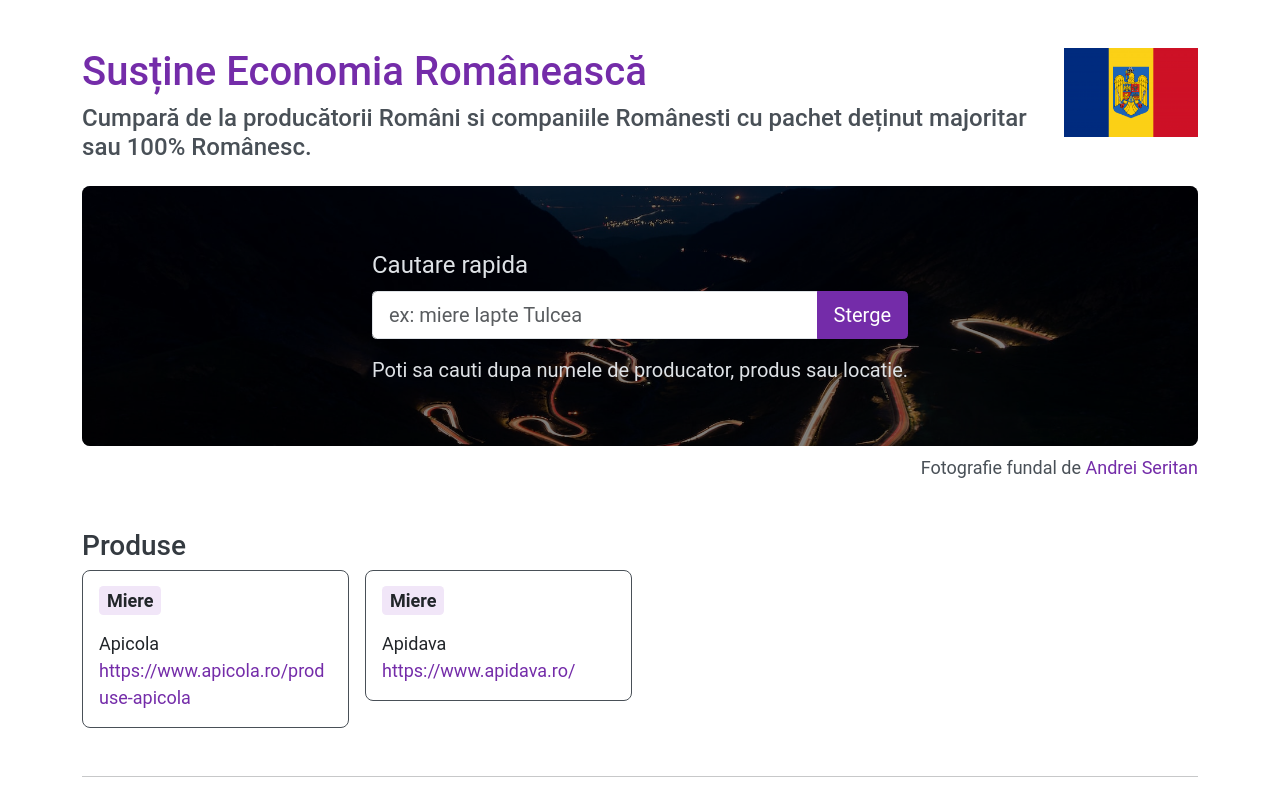
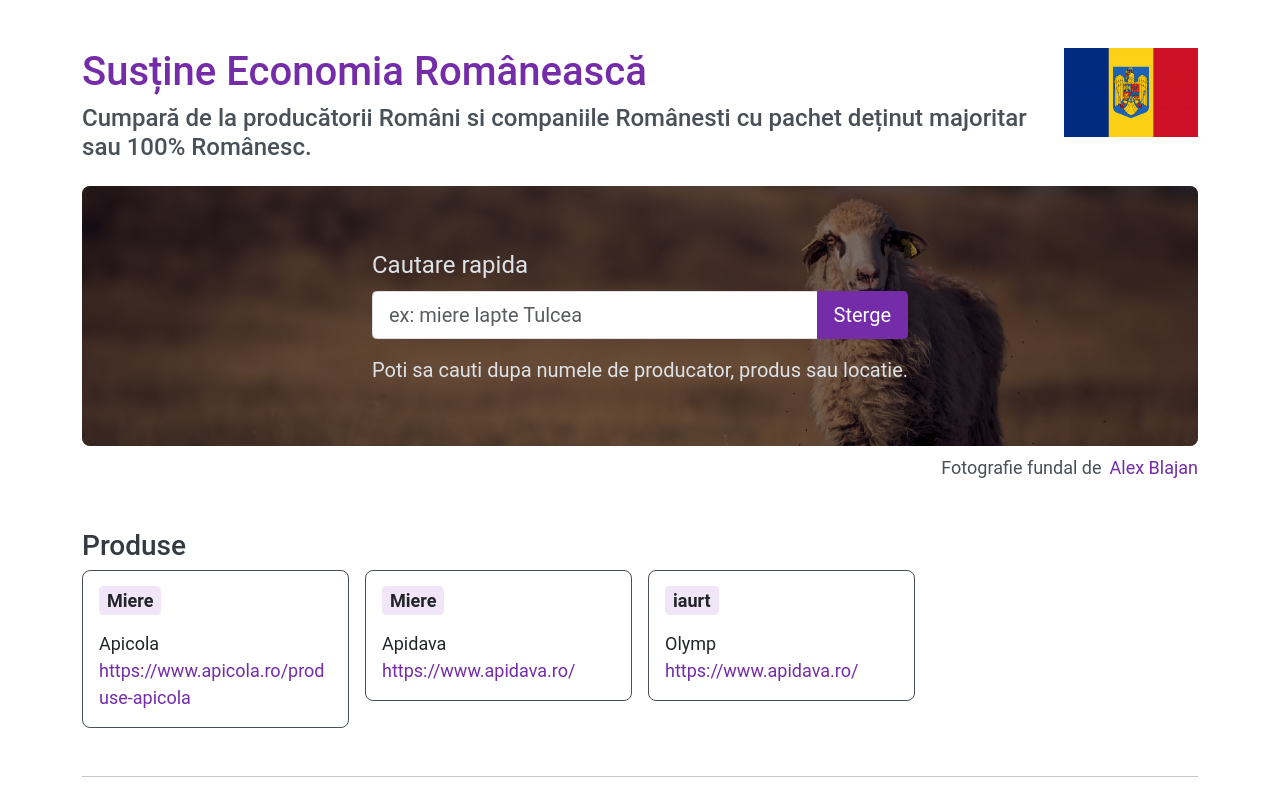
Before and after one commit to sg1asgard/cumpar-romaneste, a Vue app: page / in a window 1280 px wide. Shown: the top 800 px of the page. Built offline with nearby package versions, Linux system fonts and the light colour scheme; no server answers.

Commit message:
layout and info

```diff
--- a/src/data/doar-romaneste.js
+++ b/src/data/doar-romaneste.js
@@ -8,6 +8,11 @@ const doarRomaneste = {
     {
       denumire: 'Miere',
       brand: 'Apidava',
+      url: 'https://www.apidava.ro/'
+    },
+    {
+      denumire: 'iaurt',
+      brand: 'Olymp',
       url: 'https://www.apidava.ro/'
     }
   ],
--- a/src/data/foto-romania.js
+++ b/src/data/foto-romania.js
@@ -20,7 +20,7 @@ const fotoRomania = [
     url_autor: 'https://unsplash.com/@calinstan'
   },
   {
-    url: 'alex-blajan-byqyqkGUerg-unsplash',
+    url: 'alex-blajan-byqyqkGUerg-unsplash.jpg',
     autor: 'Alex Blajan',
     url_autor: 'https://unsplash.com/@alexb'
   }
--- a/src/views/HomeView.vue
+++ b/src/views/HomeView.vue
@@ -33,6 +33,16 @@ const filteredEntries2 = computed(() => {
       item.oras.toLowerCase().includes(search.toLowerCase())
   )
 })
+
+const arrNumber = ref(0)
+const fotoRandom = () => {
+  let max = fotoRomania.length
+  arrNumber.value = Math.floor(Math.random() * max)
+}
+
+onMounted(() => {
+  fotoRandom()
+})
 </script>
 
 <template>
@@ -54,7 +64,7 @@ const filteredEntries2 = computed(() => {
     <main>
       <div
         class="position-relative d-flex flex-row align-items-center justify-content-center rounded-3 overflow-hidden mt-3 px-5 quick-search with-bg"
-        :style="`background-image: url(/foto/${fotoRomania[0].url})`"
+        :style="`background-image: url(/foto/${fotoRomania[arrNumber].url})`"
       >
         <div>
           <div class="search-box">
@@ -88,7 +98,10 @@ const filteredEntries2 = computed(() => {
         </div>
       </div>
       <div class="foto-credit mt-2 mb-5 text-end">
-        <span class="d-inline-block text-gray-700">Fotografie fundal de</span> <a :href="fotoRomania[0].url_autor" target="_blank">{{ fotoRomania[0].autor }}</a>
+        <span class="d-inline-block text-gray-700 me-2">Fotografie fundal de</span>
+        <a :href="fotoRomania[arrNumber].url_autor" target="_blank">{{
+          fotoRomania[arrNumber].autor
+        }}</a>
       </div>
 
       <h3>Produse</h3>
```
